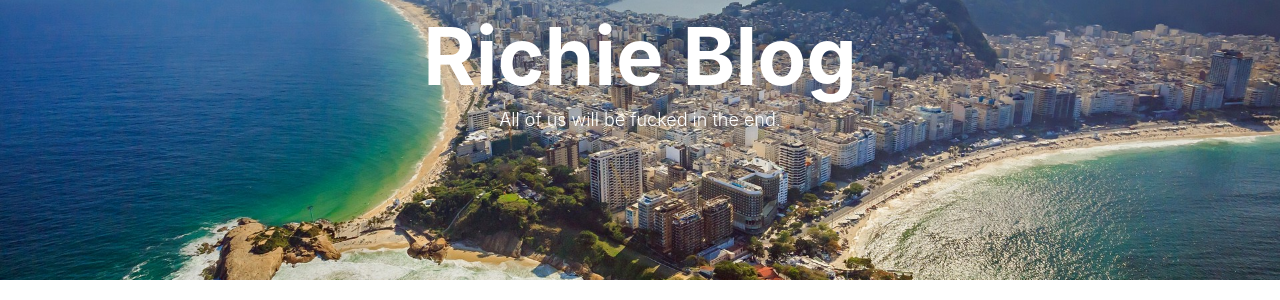
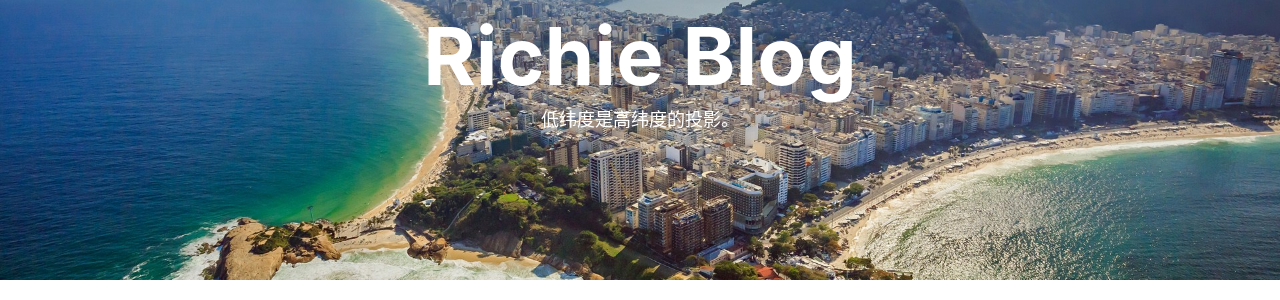
Before and after one commit to yuancanqin/yuancanqin.github.io, a Jekyll site: the page built from index.html, in a window 1280 px wide. Shown: the part 138-438 px from the top of the page. Built offline with Jekyll 4.4.1, drawn with Linux system fonts in a browser that asks for light colours; nearby versions of some CDN libraries; the list of posts is cut into pages by our own code; comment, search, counter and statistics services are not loaded.

Commit message:
Update index.html
2019082_modified

```diff
--- a/index.html
+++ b/index.html
@@ -1,6 +1,6 @@
 ---
 layout: page
-description: "All of us will be fucked in the end."
+description: "低纬度是高纬度的投影。"
 ---
 
 {% for post in paginator.posts %}
```
